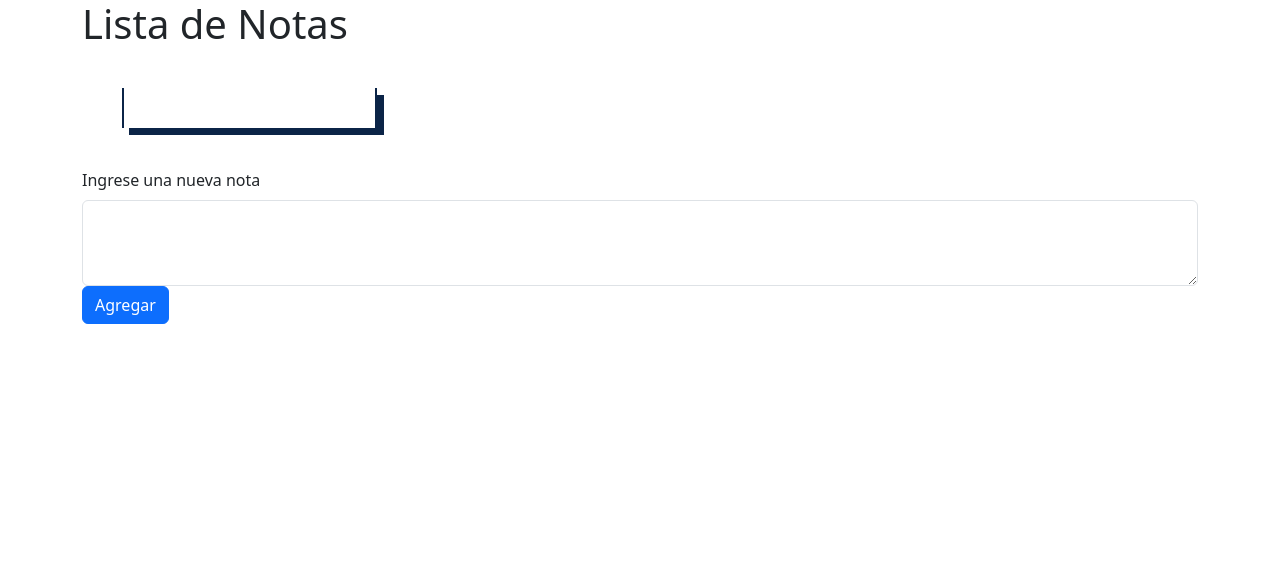
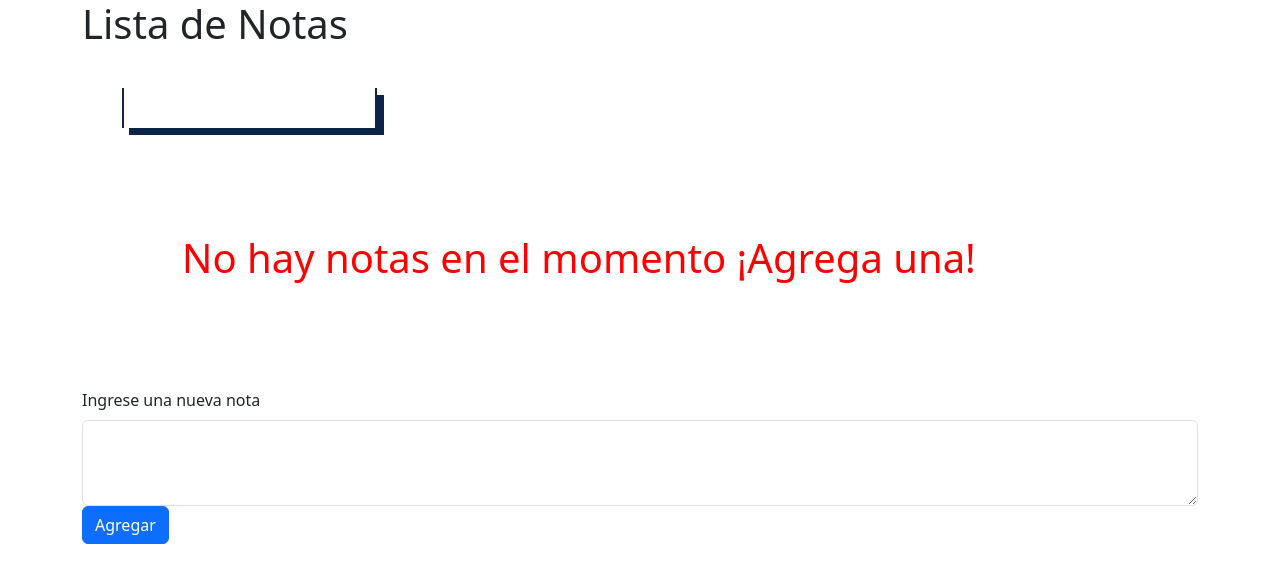
Before and after one commit to SebasHG11/lista-notas-react, a React (Vite) app: page / in a window 1280 px wide. Shown: the top 582 px of the page. Built offline with nearby package versions, Linux system fonts and the light colour scheme.

Commit message:
Agrego mensaje si esta vacio y su estilo css

```diff
--- a/src/App.jsx
+++ b/src/App.jsx
@@ -4,11 +4,13 @@ import { NotasItem } from "./components/NotasItem";
 import { NotasForm } from "./components/NotasForm";
 import { NotasCargando } from "./components/NotasCargando";
 import { NotaEdit } from "./components/NotaEdit";
+import { NotasEmpty } from "./components/NotasEmpty";
 import { useEffect, useState } from "react";
 
 export const App = () => {
 
     const [cargando, setCargando] = useState(true);
+    const [empty, setEmpty] = useState(false)
     const [editNota, setEditNota] = useState(null);
 
     const editar = (text, newText) =>{
@@ -81,6 +83,16 @@ export const App = () => {
         guardarNotas(newNotas);
     };
 
+
+    useEffect(()=>{
+        if(notas.length === 0){
+        setEmpty(true)
+    }else{
+        setEmpty(false)
+    }
+    },[notas])
+
+
     return (
         <div className="container">
             <h1>Lista de Notas</h1>
@@ -116,6 +128,11 @@ export const App = () => {
                     <NotasCargando />
                 }
             </NotasList>
+
+            {empty === true &&
+            <NotasEmpty />
+            }
+
             <NotasForm
                 agregarNota={agregarNota}
             />
--- /dev/null
+++ b/src/components/NotasEmpty.jsx
@@ -0,0 +1,7 @@
+import "../styles/NotasEmpty.css"
+
+export const NotasEmpty = () =>{
+    return (
+        <div className="Vacio">No hay notas en el momento ¡Agrega una!</div>
+    )
+}
--- /dev/null
+++ b/src/styles/NotasEmpty.css
@@ -0,0 +1,5 @@
+.Vacio{
+    font-size: 40px;
+    color: red;
+    margin: 100px;
+}
```
